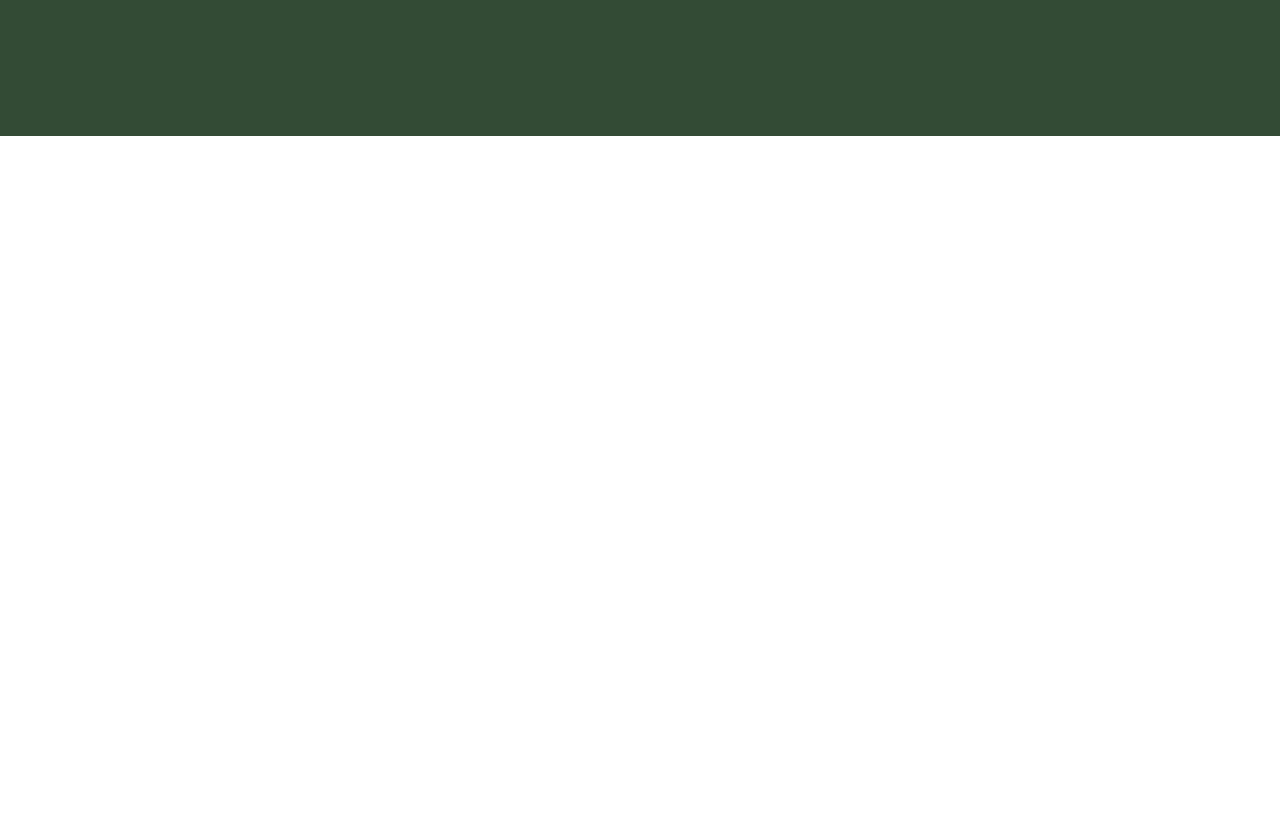
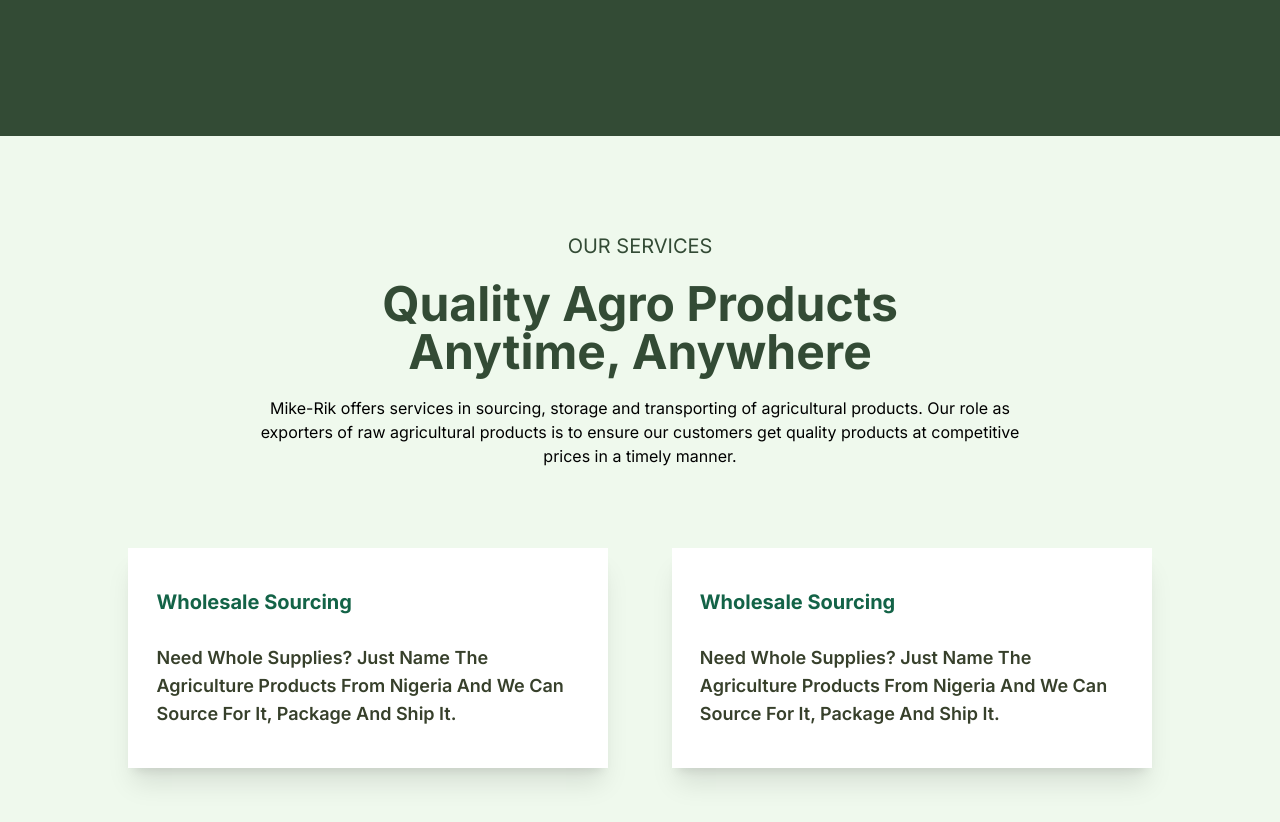
Before and after one commit to stivex001/mike-rik, a Next.js app: page / in a window 1280 px wide. Shown: the part 1900-2722 px from the top of the page. Before the commit the page ends 2036 px from the top, so only its background shows below. Built offline with nearby package versions, Linux system fonts and the light colour scheme.

Commit message:
feat:implementing our service page

```diff
--- a/app/page.tsx
+++ b/app/page.tsx
@@ -1,5 +1,6 @@
 import AboutUs from '@/components/AboutUs'
 import HeroSection from '@/components/HeroSection'
+import OurServices from '@/components/OurServices'
 import Image from 'next/image'
 
 export default function Home() {
@@ -7,6 +8,7 @@ export default function Home() {
     <main className=' '>
       <HeroSection />
       <AboutUs />
+      <OurServices />
     </main>
   )
 }
--- a/components/Navlinks.tsx
+++ b/components/Navlinks.tsx
@@ -4,9 +4,9 @@ import React from "react";
 const navLinks = [
   { id: 1, title: "Home", url: "/" },
   { id: 2, title: "About Us", url: "#about" },
-  { id: 3, title: "Our Products", url: "#products" },
+  { id: 3, title: "Services", url: "#services" },
   // { id: 4, title: "Projects", url: "#projects" },
-  { id: 5, title: "Services", url: "#services" },
+  { id: 5, title: "Our Products", url: "#products" },
   // { id: 6, title: "News", url: "#news" },
   { id: 7, title: "Contact Us", url: "#contact" },
 ];
@@ -19,7 +19,9 @@ const Navlinks = (props: Props) => {
       <ul className="flex items-center gap-5 lg:gap-12 ">
         {navLinks.map((link) => (
           <Link href={link.url} key={link.id}>
-            <span className="text-white text-lg font-normal leading-[30px] hover:text-gray-300">{link.title}</span>
+            <span className="text-white text-lg font-normal leading-[30px] hover:text-gray-300">
+              {link.title}
+            </span>
           </Link>
         ))}
       </ul>
--- /dev/null
+++ b/components/OurServices.tsx
@@ -0,0 +1,35 @@
+import React from "react";
+import ServiceCard from "./ServiceCard";
+
+type Props = {};
+
+const OurServices = (props: Props) => {
+  return (
+    <section id="services" className=" bg-[#eff9ed] ">
+      <div className="w-5/6 mx-auto py-24">
+        <h3 className="text-[#334b35] text-xl font-normal uppercase text-center ">
+          Our Services
+        </h3>
+        <h1 className="max-w-2xl my-5 mx-auto text-[#334b35] text-5xl font-bold text-center ">
+          Quality Agro Products Anytime, Anywhere
+        </h1>
+        <p className="text-center max-w-3xl mx-auto text-base">
+          Mike-Rik offers services in sourcing, storage and transporting of
+          agricultural products. Our role as exporters of raw agricultural
+          products is to ensure our customers get quality products at
+          competitive prices in a timely manner.
+        </p>
+        <div className=" grid grid-cols-1 md:grid-cols-2 gap-5 my-20 ">
+          <ServiceCard />
+          <ServiceCard />
+          {/* <ServiceCard />
+          <ServiceCard />
+          <ServiceCard />
+          <ServiceCard /> */}
+        </div>
+      </div>
+    </section>
+  );
+};
+
+export default OurServices;
--- /dev/null
+++ b/components/ServiceCard.tsx
@@ -0,0 +1,19 @@
+import React from "react";
+
+type Props = {};
+
+const ServiceCard = (props: Props) => {
+  return (
+    <div className="text-black bg-white shadow-xl w-full md:w-11/12 mx-auto py-10 px-7">
+      <div className="flex flex-col gap-7">
+        <h1 className="text-[#136347] text-xl font-bold">Wholesale Sourcing</h1>
+        <p className="text-[#37402b] text-lg font-semibold capitalize">
+          Need Whole supplies? Just name the agriculture products from Nigeria
+          and we can source for it, package and ship it.
+        </p>
+      </div>
+    </div>
+  );
+};
+
+export default ServiceCard;
```
